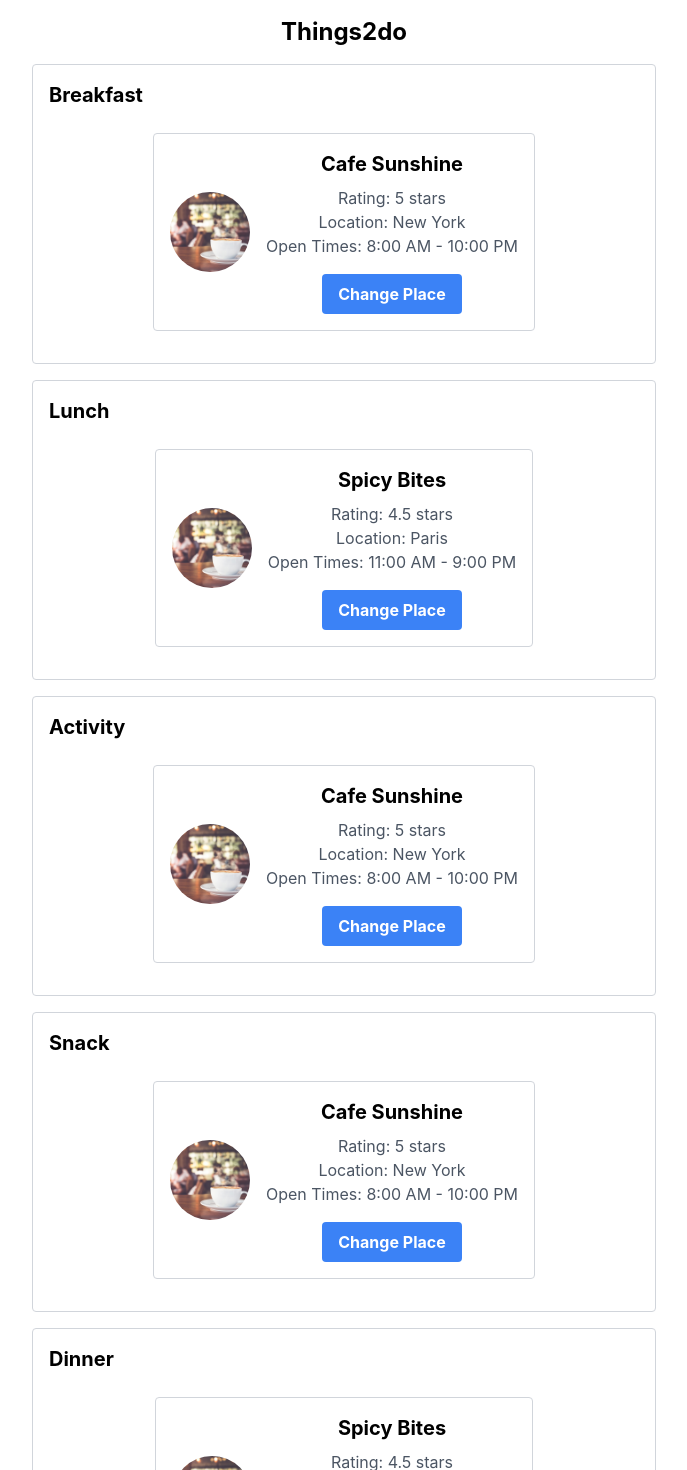
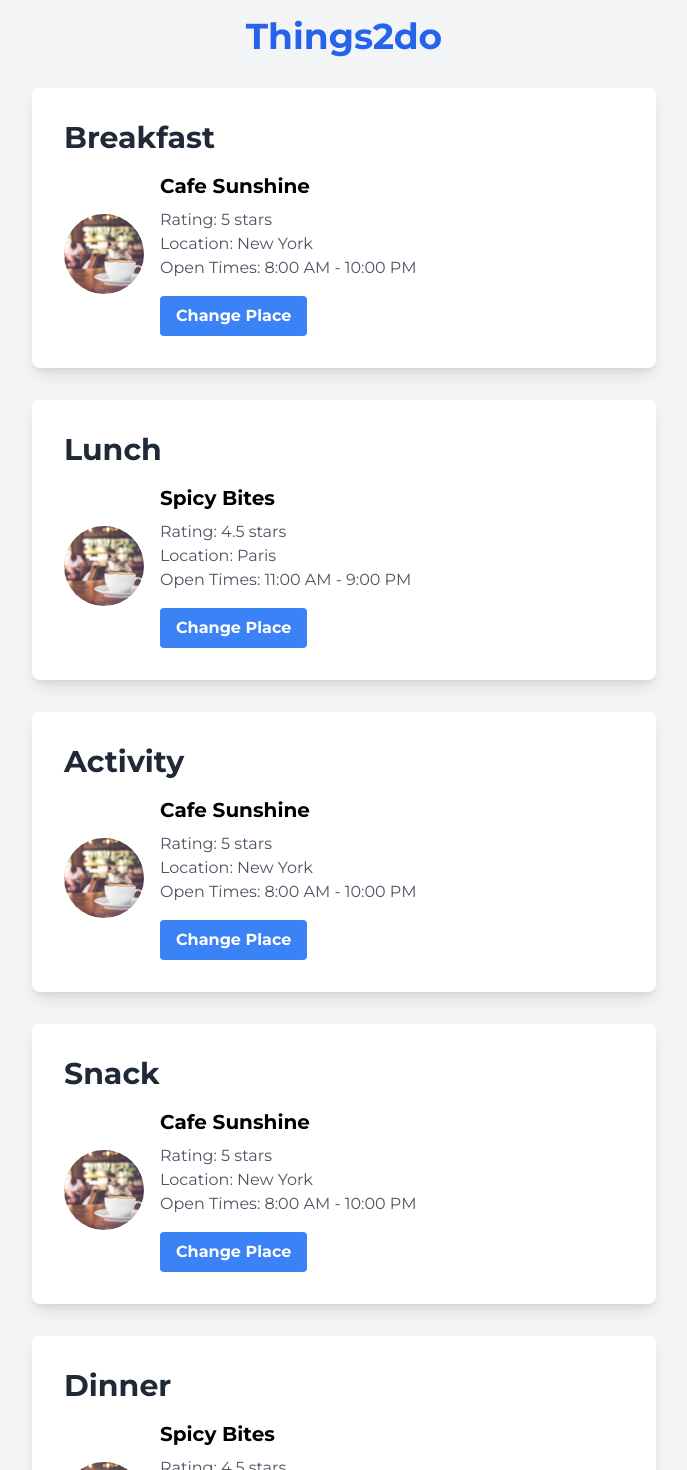
Before and after one commit to roninvohra/things2do, a React (Create React App) app: page / in a window 1280 px wide. Shown: the top 1470 px of the page, without its empty margins (296-983 px from the left). Built offline with nearby package versions, Linux system fonts and the light colour scheme.

Commit message:
css styling

```diff
--- a/public/index.html
+++ b/public/index.html
@@ -1,6 +1,7 @@
 <!DOCTYPE html>
 <html lang="en">
   <head>
+    <link rel="stylesheet" href="https://fonts.googleapis.com/css2?family=Montserrat:wght@400;700&display=swap" />
     <meta charset="utf-8" />
     <link rel="icon" href="%PUBLIC_URL%/favicon.ico" />
     <meta name="viewport" content="width=device-width, initial-scale=1" />
--- a/src/App.js
+++ b/src/App.js
@@ -3,27 +3,27 @@ import Place from './components/place.js';
 
 function App() {
   return (
-    <div className="App p-4 flex flex-col items-center">
-      <h1 className="text-2xl font-bold mb-4">Things2do</h1>
-      <div className="w-full md:w-1/2 mx-auto">
-        <div className="w-full p-4 border border-gray-300 rounded mb-4">
-          <h2 className="text-xl font-bold mb-2">Breakfast</h2>
+    <div className="App p-4 flex flex-col items-center bg-gray-100 min-h-screen"  style={{ fontFamily: 'Montserrat, sans-serif' }}>
+      <h1 className="text-4xl font-bold mb-8 text-blue-600">Things2do</h1>
+      <div className="w-full md:w-3/4 lg:w-2/3 xl:w-1/2 mx-auto">
+        <div className="bg-white p-8 rounded-lg shadow-lg mb-8">
+          <h2 className="text-3xl font-bold mb-4 text-gray-800">Breakfast</h2>
           <Place />
         </div>
-        <div className="w-full p-4 border border-gray-300 rounded mb-4">
-          <h2 className="text-xl font-bold mb-2">Lunch</h2>
+        <div className="bg-white p-8 rounded-lg shadow-lg mb-8">
+          <h2 className="text-3xl font-bold mb-4 text-gray-800">Lunch</h2>
           <Place />
         </div>
-        <div className="w-full p-4 border border-gray-300 rounded mb-4">
-          <h2 className="text-xl font-bold mb-2">Activity</h2>
+        <div className="bg-white p-8 rounded-lg shadow-lg mb-8">
+          <h2 className="text-3xl font-bold mb-4 text-gray-800">Activity</h2>
           <Place />
         </div>
-        <div className="w-full p-4 border border-gray-300 rounded mb-4">
-          <h2 className="text-xl font-bold mb-2">Snack</h2>
+        <div className="bg-white p-8 rounded-lg shadow-lg mb-8">
+          <h2 className="text-3xl font-bold mb-4 text-gray-800">Snack</h2>
           <Place />
         </div>
-        <div className="w-full p-4 border border-gray-300 rounded mb-4">
-          <h2 className="text-xl font-bold mb-2">Dinner</h2>
+        <div className="bg-white p-8 rounded-lg shadow-lg mb-8">
+          <h2 className="text-3xl font-bold mb-4 text-gray-800">Dinner</h2>
           <Place />
         </div>
       </div>
--- a/src/components/place.js
+++ b/src/components/place.js
@@ -1,18 +1,19 @@
 import React, { useState } from 'react';
-import cafe from '../images/cafe.jpeg'
+import cafe from '../images/cafe.jpeg';
+
 const Place = () => {
   const places = [
     {
       name: 'Cafe Sunshine',
       rating: '5 stars',
       location: 'New York',
-      openTimes: '8:00 AM - 10:00 PM'
+      openTimes: '8:00 AM - 10:00 PM',
     },
     {
       name: 'Spicy Bites',
       rating: '4.5 stars',
       location: 'Paris',
-      openTimes: '11:00 AM - 9:00 PM'
+      openTimes: '11:00 AM - 9:00 PM',
     },
   ];
 
@@ -28,8 +29,7 @@ const Place = () => {
   };
 
   return (
-    <div className="flex justify-center items-center">
-      <div className="p-4 border border-gray-300 rounded text-center m-4 flex items-center">
+    <div className="flex items-center">
       <img
         src={cafe} // Replace with actual image URL
         alt={currentPlace.name}
@@ -48,7 +48,6 @@ const Place = () => {
         </button>
       </div>
     </div>
-    </div>
   );
 };
 
```
Lines whose indentation alone changed are shown as unchanged.
